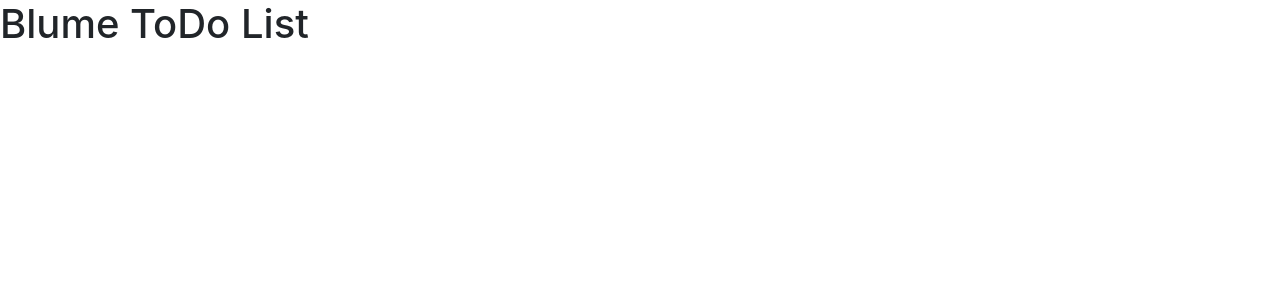
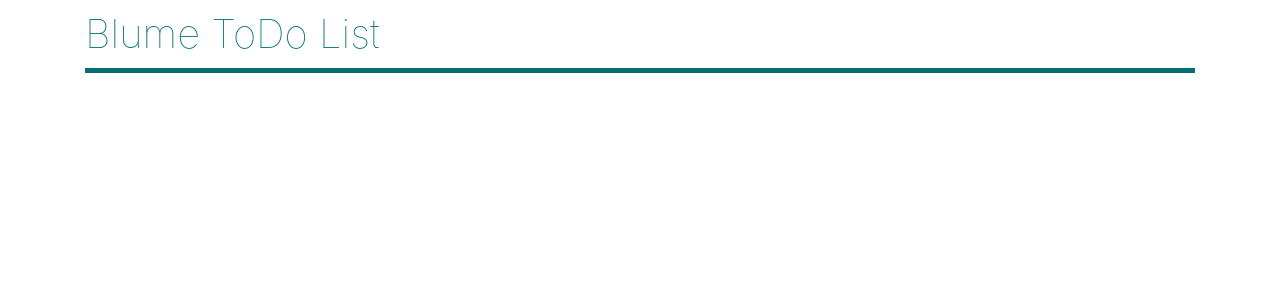
Before and after one commit to gtzrvera/blume-interface, a Vue app: page / in a window 1280 px wide. Shown: the top 300 px of the page. Built offline with nearby package versions, Linux system fonts and the light colour scheme.

Commit message:
💅 Improve styles for the header

```diff
--- a/src/App.vue
+++ b/src/App.vue
@@ -1,5 +1,5 @@
 <template>
-  <div id="app">
+  <div class="container" id="app">
     <Header></Header>
   </div>
 </template>
@@ -14,6 +14,3 @@ export default {
   }
 }
 </script>
-
-<style>
-</style>
--- a/src/components/Header.vue
+++ b/src/components/Header.vue
@@ -14,3 +14,12 @@ export default {
   }
 }
 </script>
+
+<style scoped>
+  h1 {
+    font-weight: lighter;
+    color: #036F73;
+    border-bottom: 5px solid #036F73;
+    padding: 10px 0px;
+  }
+</style>
--- a/src/main.js
+++ b/src/main.js
@@ -3,6 +3,7 @@ import App from './App.vue'
 import 'jquery';
 import 'bootstrap';
 import 'bootstrap/dist/css/bootstrap.min.css';
+import './styles/app.css';
 
 Vue.config.productionTip = false
 
--- /dev/null
+++ b/src/styles/app.css
@@ -0,0 +1,2 @@
+body {
+}
```
